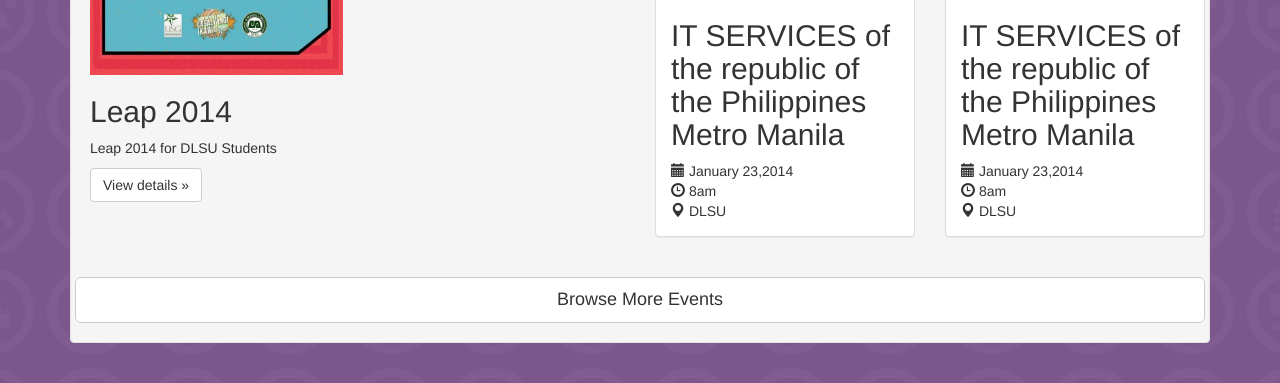
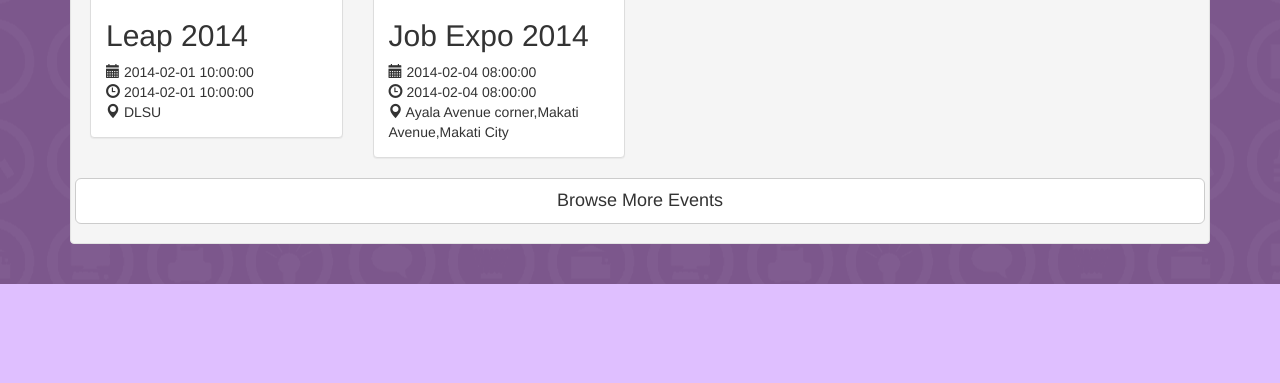
Before and after one commit to ImTheMark/WEBAPPS, a PHP site: page /plus/ in a window 1280 px wide. Shown: the part 861-1244 px from the top of the page. After the commit the page ends 1145 px from the top, so only its background shows below. Run offline with PHP 8.4, Linux system fonts and the light colour scheme; data comes from the database, SQL or seed files in the repository; some libraries are stand-ins or nearby versions.

Commit message:
fixed index

```diff
--- a/index.php
+++ b/index.php
@@ -120,6 +120,7 @@
 			$event = $events[$i];
 			$idevent = $event->idevent;
 			$eventname = $event->eventname;
+			$location = $event->location;
 			$startdatetime = $event->startdatetime;
 			$enddatetime = $event->enddatetime;
 			$description = $event->description;
@@ -131,56 +132,28 @@
 				<div class="row">
 			<?php } ?>
 			<div class="col-lg-3">
-			<img class="featurette-image img-responsive" img src=" <?php echo $picturelink ?>" alt="<?php echo $picturename ?>"/>
-			<h2><?php echo $eventname ?></h2>
-			<p><?php echo $description ?>	</p>
-			<p><a class="btn btn-default" href="detail.php?id= <?php echo $idevent ?>" role="button">View details &raquo;</a></p>
+			  <div class="panel panel-default">
+				<a href="detail.php?id=<?php echo $idevent ?>" class="nohover">
+					<div class="poster">
+					  <img class="featurette-image img-responsive" img src=" <?php echo $picturelink ?>" alt="<?php echo $picturename ?>">
+					</div>
+					<div class="details">
+					  <h2><?php echo $eventname ?></h2>
+					  <p>
+						<span class="glyphicon glyphicon-calendar"></span> <?php echo $startdatetime ?><br>
+						<span class="glyphicon glyphicon-time"></span> <?php echo $startdatetime ?><br>
+						<span class="glyphicon glyphicon-map-marker"></span> <?php echo $location ?><br>
+					  </p>
+					</div>
+				</a>
+			  </div>
 			</div>
 			<?php if($i % 4 == 3){ ?>
 				</div>
 			<?php } ?>
 		<?php } ?>
 
-      <div class="row">
 
-
-        <div class="col-lg-3">
-          <div class="panel panel-default">
-            <a href="detail.php" class="nohover">
-                <div class="poster">
-                  <img class="featurette-image img-responsive" img src="images/IT-poster2.png" alt="Generic placeholder image">
-                </div>
-                <div class="details">
-                  <h2>IT SERVICES of the republic of the Philippines Metro Manila</h2>
-                  <p>
-                    <span class="glyphicon glyphicon-calendar"></span> January 23,2014<br>
-                    <span class="glyphicon glyphicon-time"></span> 8am<br>
-                    <span class="glyphicon glyphicon-map-marker"></span> DLSU<br>
-                  </p>
-                </div>
-            </a>
-          </div>
-        </div>
-
-        <div class="col-lg-3">
-          <div class="panel panel-default">
-            <a href="detail.php" class="nohover">
-                <div class="poster">
-                    <img class="featurette-image img-responsive" img src="images/job expo.jpg" alt="Generic placeholder image">
-                </div>
-                <div class="details">
-                  <h2>IT SERVICES of the republic of the Philippines Metro Manila</h2>
-                  <p>
-                    <span class="glyphicon glyphicon-calendar"></span> January 23,2014<br>
-                    <span class="glyphicon glyphicon-time"></span> 8am<br>
-                    <span class="glyphicon glyphicon-map-marker"></span> DLSU<br>
-                  </p>
-                </div>
-            </a>
-          </div>
-        </div>
-
-      </div><!-- /.row -->
 
       <br>
       <a href="search.php" class="nohover"><button type="button" class="btn btn-default btn-lg btn-block">Browse More Events</button></a>
```
